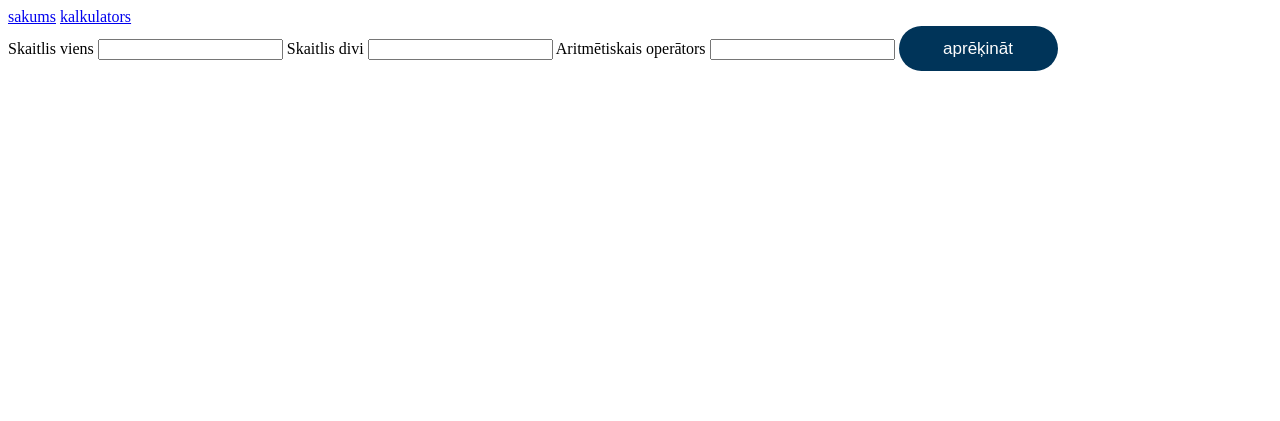
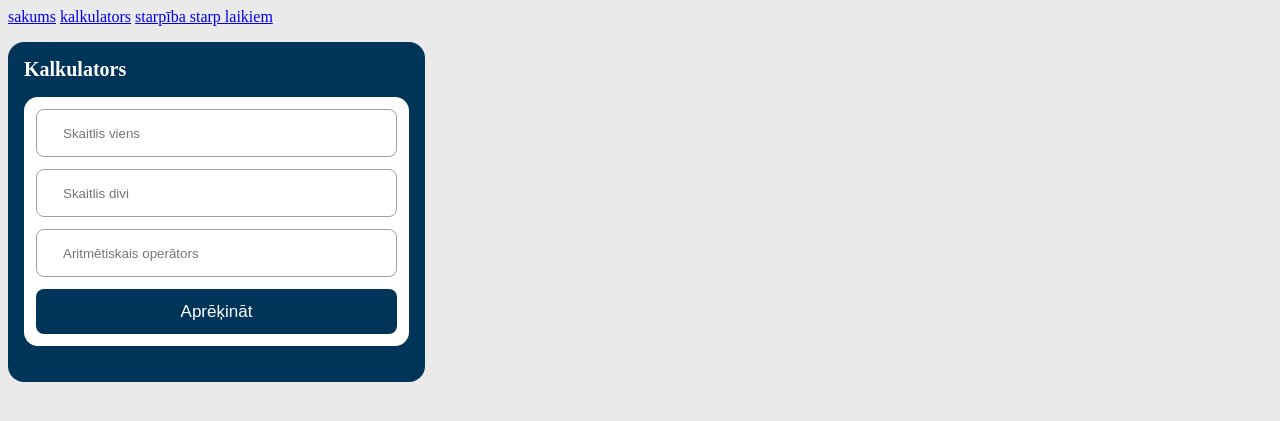
Before and after one commit to cemeris/nodarbibas_alfa, a PHP site: page /kalkulators.php in a window 1280 px wide. Shown: the top 421 px of the page. Run offline with PHP 8.4, Linux system fonts and the light colour scheme.

Commit message:
projekta stāvoklis uz 22.01.

```diff
--- a/forms/form.php
+++ /dev/null
@@ -1,18 +0,0 @@
-<form action="" method="get">
-  <label>
-    Skaitlis viens
-    <input type="number" name="n">
-  </label>
-
-  <label>
-    Skaitlis divi
-    <input type="number" name="m">
-  </label>
-
-  <label>
-    Aritmētiskais operātors
-    <input type="text" name="o">
-  </label>
-
-  <button type="submit">aprēķināt</button>
-</form>
--- a/forms/index.php
+++ b/forms/index.php
@@ -1,5 +1,5 @@
 <?php
 
-include("head.php");
-include("navigation.php");
-include("content.php");
+include("private/head.php");
+include("private/navigation.php");
+include("private/content.php");
--- a/forms/kalkulators.php
+++ b/forms/kalkulators.php
@@ -1,20 +1,12 @@
 <?php
 
 {
-  include('debug.php');
-  include("head.php");
-  include("navigation.php");
-  include("form.php");
+  include('private/debug.php');
+  include("private/head.php");
+  include("private/navigation.php");
+  include("private/form.php");
 }
 
-/* Kalkulātora aprēķini */
-
-printBrake();
-
-$result = calculateBaseOperations(@$_GET['n'], @$_GET['m'], @$_GET['o']);
-print($result);
-
-printBrake();
 printBrake();
 
 function divide ($n, $m) {
--- /dev/null
+++ b/forms/private/form.php
@@ -0,0 +1,16 @@
+<form action="" method="get" class="calculator-wraper">
+  <h4>Kalkulators</h4>
+  <div class="calculator">
+    <input type="number" name="n" placeholder="Skaitlis viens">
+    <input type="number" name="m" placeholder="Skaitlis divi">
+    <input type="text" name="o" placeholder="Aritmētiskais operātors">
+
+    <button type="submit">Aprēķināt</button>
+  </div>
+  <div class="output">
+    <?php
+      $result = calculateBaseOperations(@$_GET['n'], @$_GET['m'], @$_GET['o']);
+      print($result);
+    ?>
+  </div>
+</form>
--- a/forms/navigation.php
+++ b/forms/private/navigation.php
@@ -1,4 +1,5 @@
 <nav>
   <a href="./">sakums</a>
   <a href="kalkulators.php">kalkulators</a>
+  <a href="date_difference.php">starpība starp laikiem</a>
 </nav>
--- a/forms/style.css
+++ b/forms/style.css
@@ -1,6 +1,25 @@
+body {
+  background: rgb(234, 234, 234);
+}
+
 h1 {
   text-decoration: underline;
 }
+
+h4 {
+  font-size:20px;
+}
+
+input {
+  border:1px solid #99A2A5;
+  box-sizing: border-box;
+  border-radius:8px;
+  margin-bottom:12px;
+  padding: 0 26px;
+  width:100%;
+  height:48px;
+}
+
 
 form div {
   margin-bottom: 20px;
@@ -96,3 +115,34 @@ span + .icon-arrow {
   margin-left: 11px;
   margin-right: 0;
 }
+
+.calculator-wraper {
+  background: #003459;
+  border-radius: 16px;
+  padding: 16px;
+  margin-top:16px;
+  max-width: 385px;
+}
+
+.calculator-wraper h4 {
+  color: #fff;
+  margin:0;
+}
+
+.calculator {
+  background:#fff;
+  margin-top:16px;
+  border-radius: 14px;
+  padding: 12px;
+}
+
+.calculator button {
+  border-radius: 8px;
+  width: 100%;
+  margin-bottom:0;
+}
+
+.calculator-wraper .output {
+  color:#fff;
+  font-size:18px;
+}
```
Also changed, not shown: excersises/calculator/index.php (added, +113 -0 lines), excersises/calculator/uzdevums.html (added, +26 -0 lines), forms/date_difference.php (added, +62 -0 lines), forms/private/form_date.php (added, +15 -0 lines), forms/archived/array_example.php (renamed from forms/array_example.php), forms/archived/examples.php (renamed from forms/examples.php), forms/archived/kalkulators_explained.php (renamed from forms/kalkulators_explained.php), forms/private/.htaccess (added), forms/private/content.php (renamed from forms/content.php), forms/private/debug.php (renamed from forms/debug.php), forms/private/head.php (renamed from forms/head.php).
